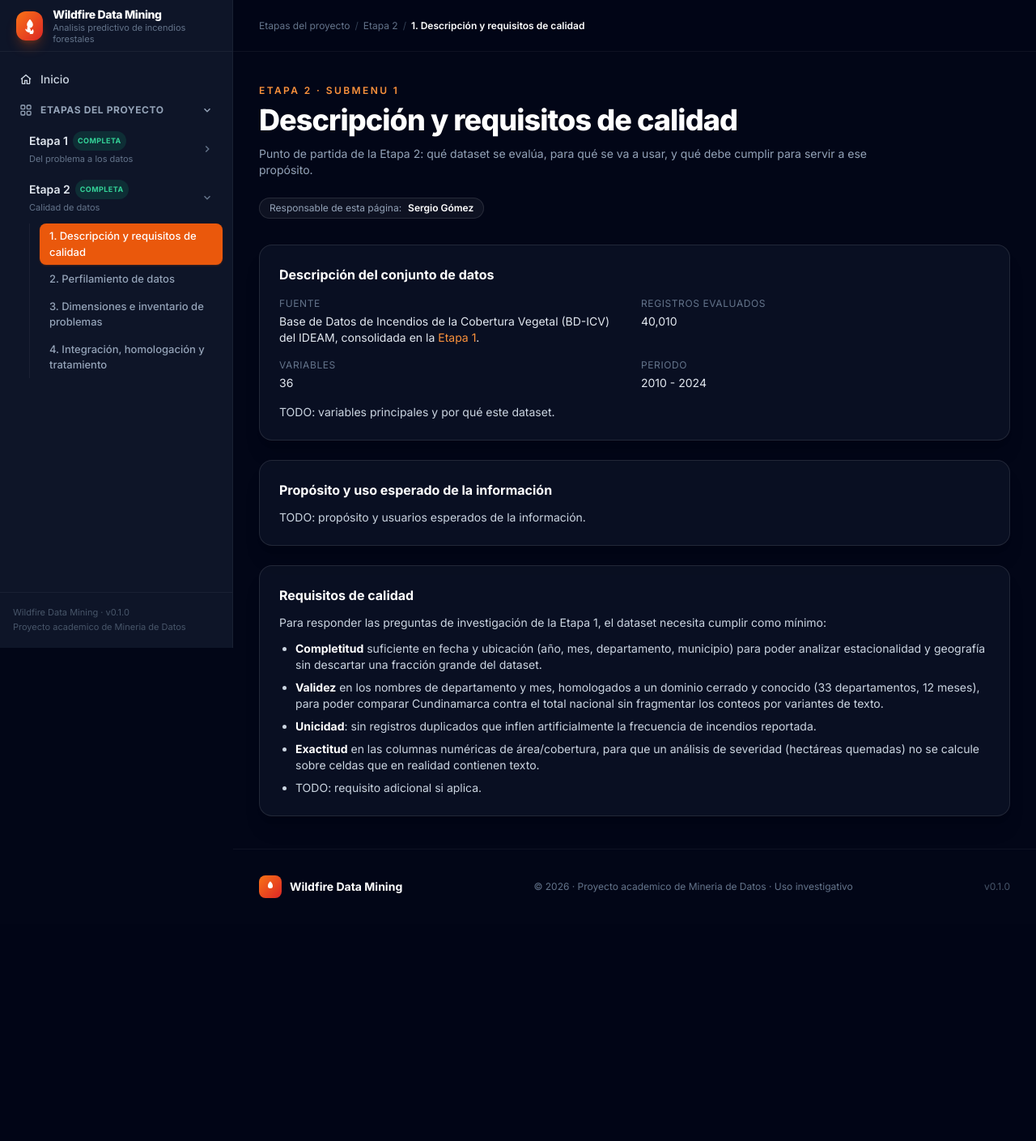
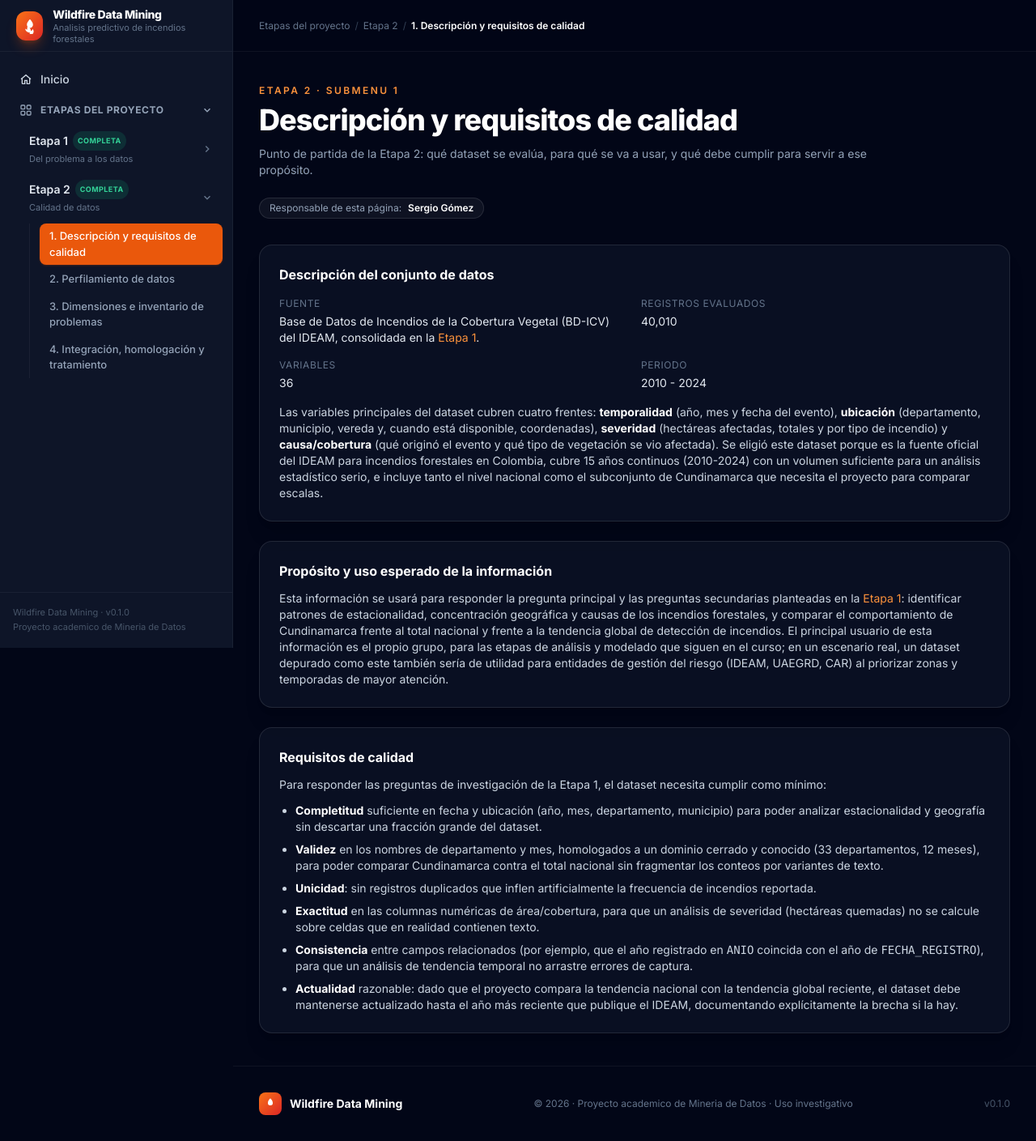
Before and after one commit to sgora96/wildfire-data-mining, a Flask app: page /etapa-2/ in a window 1280 px wide. Shown: the whole page at 81% size. Before the commit the page ends 1109 px from the top, so only its background shows below. Run offline with Flask 3, Linux system fonts and the light colour scheme; some libraries are stand-ins or nearby versions.

Commit message:
docs(etapa2): descripcion del dataset y requisitos de calidad

```diff
--- a/app/templates/etapa2/descripcion.html
+++ b/app/templates/etapa2/descripcion.html
@@ -22,22 +22,29 @@
     <div><dt class="text-xs uppercase tracking-wider text-slate-500">Periodo</dt><dd class="mt-1 text-sm text-slate-200">2010 - 2024</dd></div>
   </dl>
   <p class="mt-4 text-sm text-slate-300">
-    <!-- TODO: 3-5 lineas describiendo las variables principales del dataset (fecha,
-         ubicacion, area quemada, causa, cobertura) y por que se eligio este dataset
-         para el proyecto (retomar de la Etapa 1). -->
-    TODO: variables principales y por qué este dataset.
+    Las variables principales del dataset cubren cuatro frentes: <strong class="text-white">temporalidad</strong>
+    (año, mes y fecha del evento), <strong class="text-white">ubicación</strong> (departamento, municipio,
+    vereda y, cuando está disponible, coordenadas), <strong class="text-white">severidad</strong>
+    (hectáreas afectadas, totales y por tipo de incendio) y <strong class="text-white">causa/cobertura</strong>
+    (qué originó el evento y qué tipo de vegetación se vio afectada). Se eligió este dataset porque es la
+    fuente oficial del IDEAM para incendios forestales en Colombia, cubre 15 años continuos (2010-2024) con
+    un volumen suficiente para un análisis estadístico serio, e incluye tanto el nivel nacional como el
+    subconjunto de Cundinamarca que necesita el proyecto para comparar escalas.
   </p>
 </section>
 
 <section class="mt-6 rounded-2xl border border-white/10 bg-ash-900/60 p-6 shadow-xl">
   <h2 class="text-base font-bold text-white">Propósito y uso esperado de la información</h2>
   <p class="mt-3 text-sm text-slate-300">
-    <!-- TODO: para que se van a usar estos datos en el proyecto (responder la pregunta
-         principal y secundarias de la Etapa 1: estacionalidad, geografia, causas,
-         comparacion con la tendencia global) y quienes serian los usuarios de esa
-         informacion (el propio grupo para el analisis posterior, y potencialmente
-         entidades de gestion del riesgo). -->
-    TODO: propósito y usuarios esperados de la información.
+    Esta información se usará para responder la pregunta principal y las preguntas
+    secundarias planteadas en la <a href="{{ url_for('etapa1.preguntas') }}" class="text-ember-400 hover:underline">Etapa 1</a>:
+    identificar patrones de estacionalidad, concentración geográfica y causas de los
+    incendios forestales, y comparar el comportamiento de Cundinamarca frente al total
+    nacional y frente a la tendencia global de detección de incendios. El principal
+    usuario de esta información es el propio grupo, para las etapas de análisis y
+    modelado que siguen en el curso; en un escenario real, un dataset depurado como
+    este también sería de utilidad para entidades de gestión del riesgo (IDEAM, UAEGRD,
+    CAR) al priorizar zonas y temporadas de mayor atención.
   </p>
 </section>
 
@@ -52,11 +59,8 @@
     <li><strong class="text-white">Validez</strong> en los nombres de departamento y mes, homologados a un dominio cerrado y conocido (33 departamentos, 12 meses), para poder comparar Cundinamarca contra el total nacional sin fragmentar los conteos por variantes de texto.</li>
     <li><strong class="text-white">Unicidad</strong>: sin registros duplicados que inflen artificialmente la frecuencia de incendios reportada.</li>
     <li><strong class="text-white">Exactitud</strong> en las columnas numéricas de área/cobertura, para que un análisis de severidad (hectáreas quemadas) no se calcule sobre celdas que en realidad contienen texto.</li>
-    <li>
-      <!-- TODO: agregar 1-2 requisitos adicionales propios del problema si aplica
-           (ej. requisitos sobre las coordenadas para un futuro analisis geoespacial). -->
-      TODO: requisito adicional si aplica.
-    </li>
+    <li><strong class="text-white">Consistencia</strong> entre campos relacionados (por ejemplo, que el año registrado en <code class="font-mono">ANIO</code> coincida con el año de <code class="font-mono">FECHA_REGISTRO</code>), para que un análisis de tendencia temporal no arrastre errores de captura.</li>
+    <li><strong class="text-white">Actualidad</strong> razonable: dado que el proyecto compara la tendencia nacional con la tendencia global reciente, el dataset debe mantenerse actualizado hasta el año más reciente que publique el IDEAM, documentando explícitamente la brecha si la hay.</li>
   </ul>
 </section>
 
```
